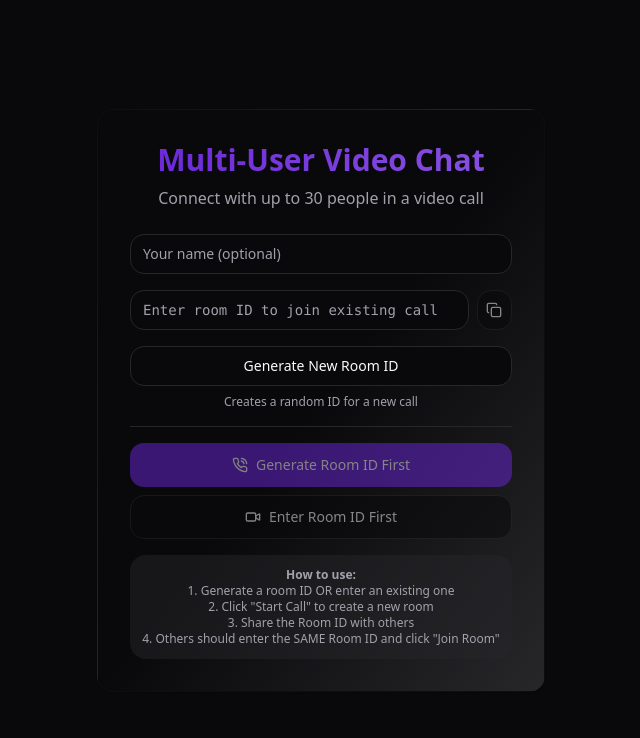
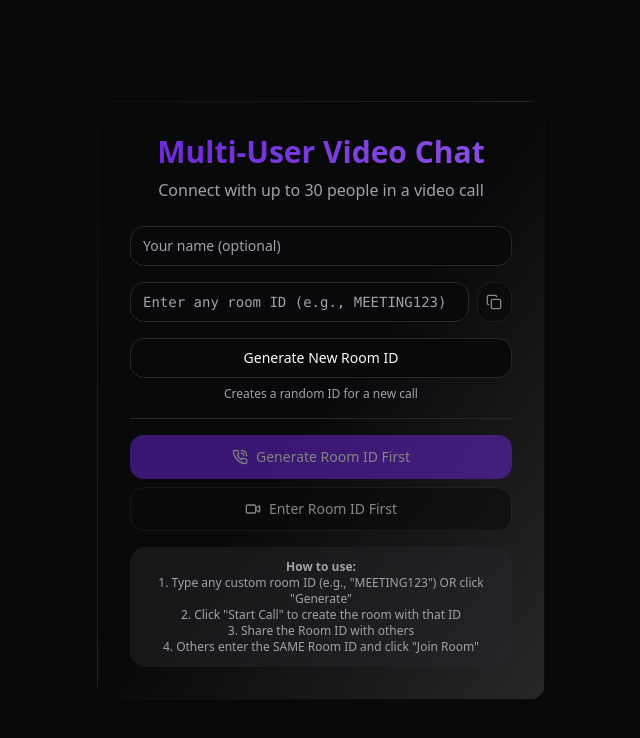
Before and after one commit to KaushikSiva/friend-face-connect, a React (Vite) app: page / in a window 1280 px wide. Shown: the top 738 px of the page, without its empty margins (319-959 px from the left). Built offline with nearby package versions, Linux system fonts and the light colour scheme.

Commit message:
Add create call functionality
Allow users to create a call using a room ID.

```diff
--- a/src/components/VideoChatSFU.tsx
+++ b/src/components/VideoChatSFU.tsx
@@ -199,7 +199,7 @@ export const VideoChatSFU = () => {
               <div className="space-y-2">
                 <div className="flex gap-2">
                   <Input
-                    placeholder="Enter room ID to join existing call"
+                    placeholder="Enter any room ID (e.g., MEETING123)"
                     value={roomIdInput}
                     onChange={(e) => setRoomIdInput(e.target.value.toUpperCase())}
                     className="font-mono"
@@ -267,10 +267,10 @@ export const VideoChatSFU = () => {
 
               <div className="text-xs text-muted-foreground bg-muted/50 p-3 rounded-lg">
                 <strong>How to use:</strong><br/>
-                1. Generate a room ID OR enter an existing one<br/>
-                2. Click "Start Call" to create a new room<br/>
+                1. Type any custom room ID (e.g., "MEETING123") OR click "Generate"<br/>
+                2. Click "Start Call" to create the room with that ID<br/>
                 3. Share the Room ID with others<br/>
-                4. Others should enter the SAME Room ID and click "Join Room"
+                4. Others enter the SAME Room ID and click "Join Room"
               </div>
             </div>
           </div>
```
